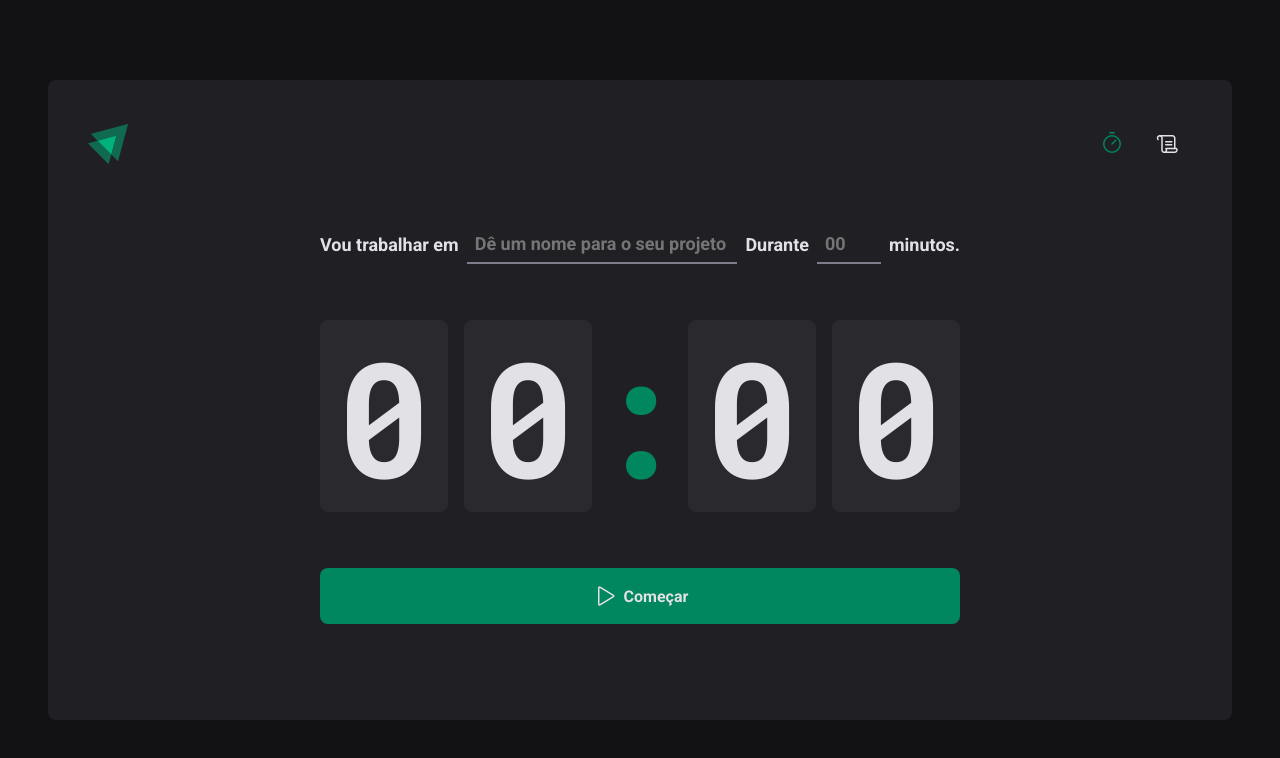
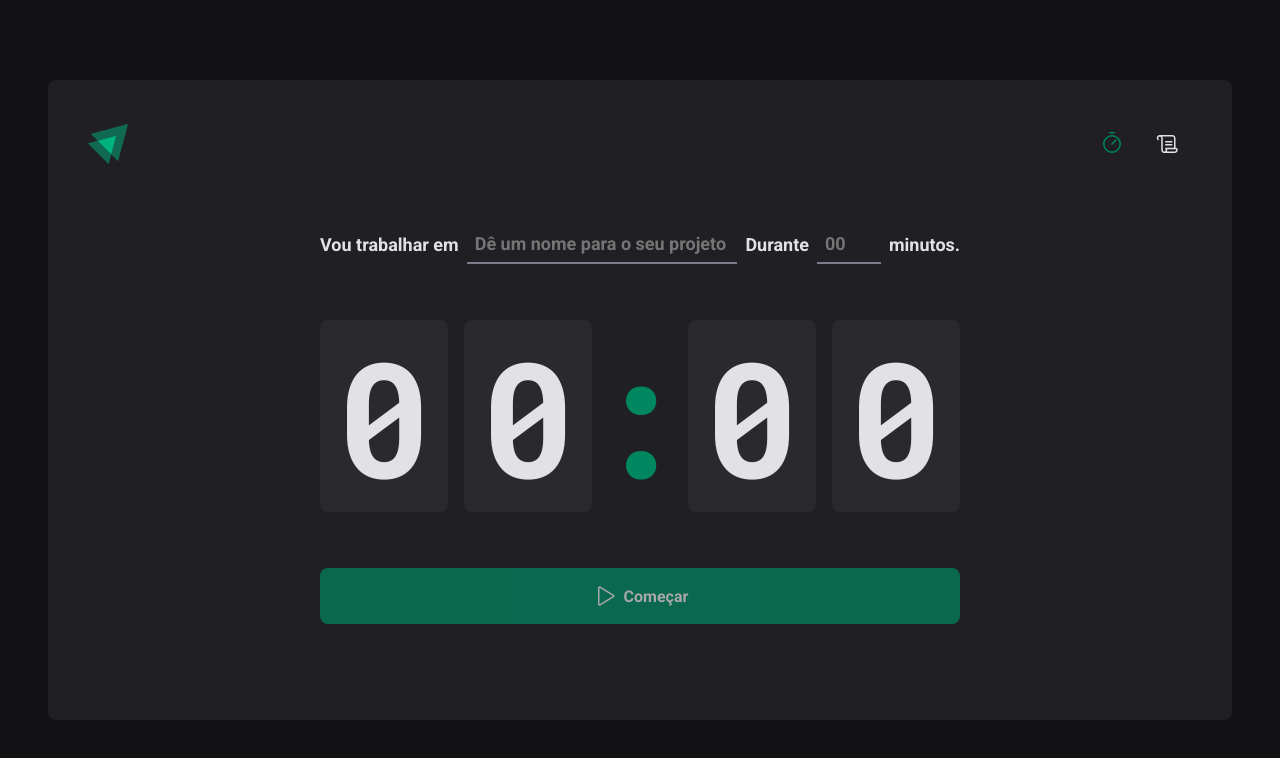
Before and after one commit to pedropsoares/timer, a React (Vite) app: page / in a window 1280 px wide. Shown: the top 758 px of the page. Built offline with nearby package versions, Linux system fonts and the light colour scheme.

Commit message:
validations implmented

```diff
--- a/package.json
+++ b/package.json
@@ -9,11 +9,14 @@
     "preview": "vite preview"
   },
   "dependencies": {
+    "@hookform/resolvers": "^2.9.10",
     "phosphor-react": "^1.4.1",
     "react": "^18.2.0",
     "react-dom": "^18.2.0",
+    "react-hook-form": "^7.38.0",
     "react-router-dom": "^6.4.2",
-    "styled-components": "^5.3.6"
+    "styled-components": "^5.3.6",
+    "zod": "^3.19.1"
   },
   "devDependencies": {
     "@rocketseat/eslint-config": "^1.1.3",
--- a/src/pages/Home/index.tsx
+++ b/src/pages/Home/index.tsx
@@ -1,5 +1,8 @@
 import React from 'react'
 import { Play } from 'phosphor-react'
+import { useForm } from 'react-hook-form'
+import { zodResolver } from '@hookform/resolvers/zod'
+import * as zod from 'zod'
 
 import {
   HomeContainer,
@@ -11,16 +14,33 @@
   MinutesAmount,
 } from './styles'
 
+const newCycleValidationSchema = zod.object({
+  task: zod.string().min(1, 'Informe a tarefa'),
+  minutesAmount: zod.number().min(5).max(50),
+})
+
 export const Home = () => {
+  const { register, handleSubmit, watch } = useForm({
+    resolver: zodResolver(newCycleValidationSchema),
+  })
+
+  const task = watch('task')
+  const isSubmitDisabled = !task
+
+  function handleCreateNewCycle(data: any) {
+    console.log(data)
+  }
+
   return (
     <HomeContainer>
-      <form action="">
+      <form onSubmit={handleSubmit(handleCreateNewCycle)} action="">
         <FormContainer>
           <label htmlFor="task">Vou trabalhar em</label>
           <TaskInput
             id="task"
             list="task-suggestions"
             placeholder="Dê um nome para o seu projeto"
+            {...register('task')}
           />
 
           <datalist id="task-suggestions">
@@ -37,6 +57,7 @@
             placeholder="00"
             min={0}
             max={60}
+            {...register('minutesAmout', { valueAsNumber: true })}
           />
 
           <span>minutos.</span>
@@ -50,7 +71,7 @@
           <span>0</span>
         </CountDownContainer>
 
-        <StartCountDownButton type="submit">
+        <StartCountDownButton disabled={isSubmitDisabled} type="submit">
           <Play size="24" />
           Começar
         </StartCountDownButton>
```
Also changed, not shown: 1 other file (tests, documents, lock files or other folders).
